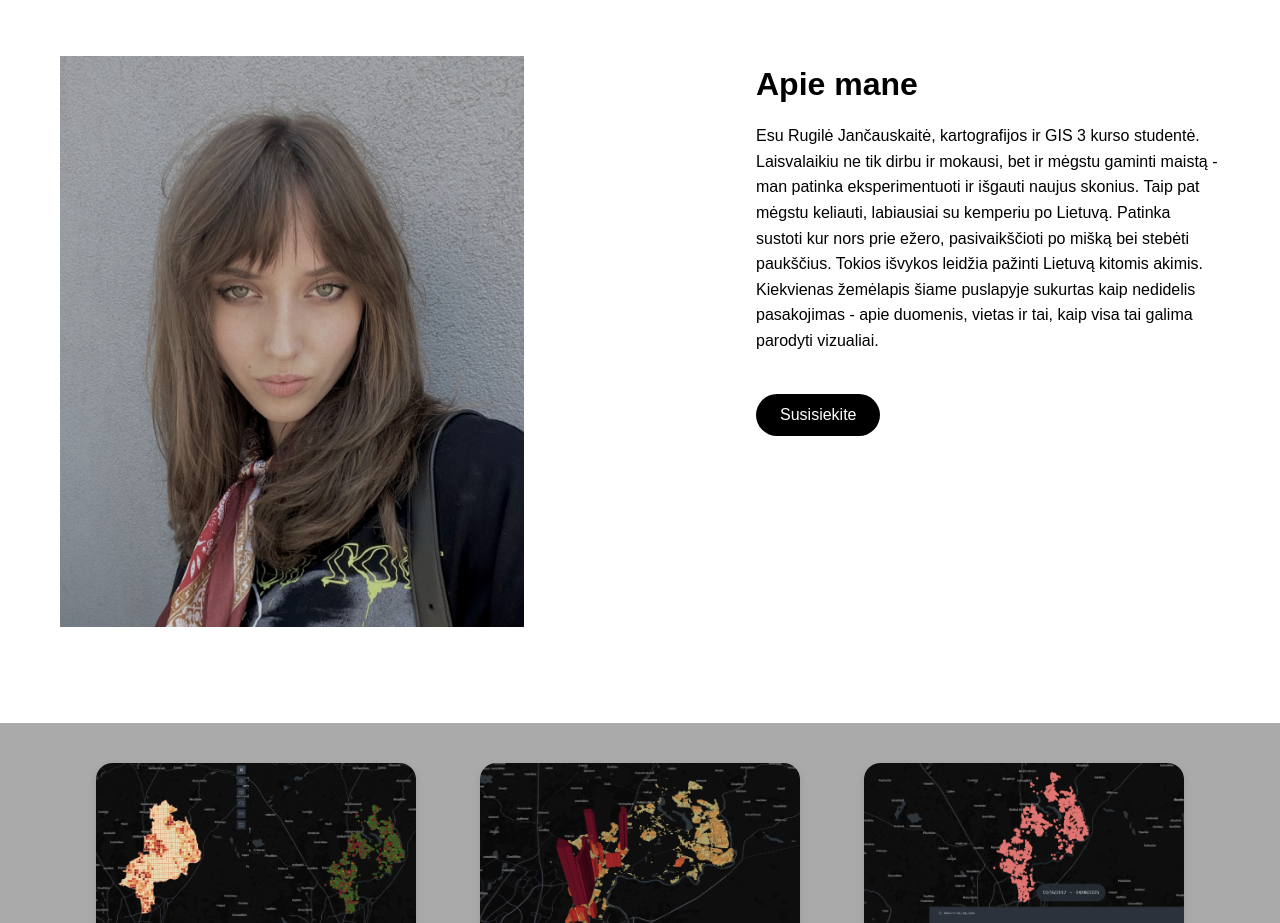
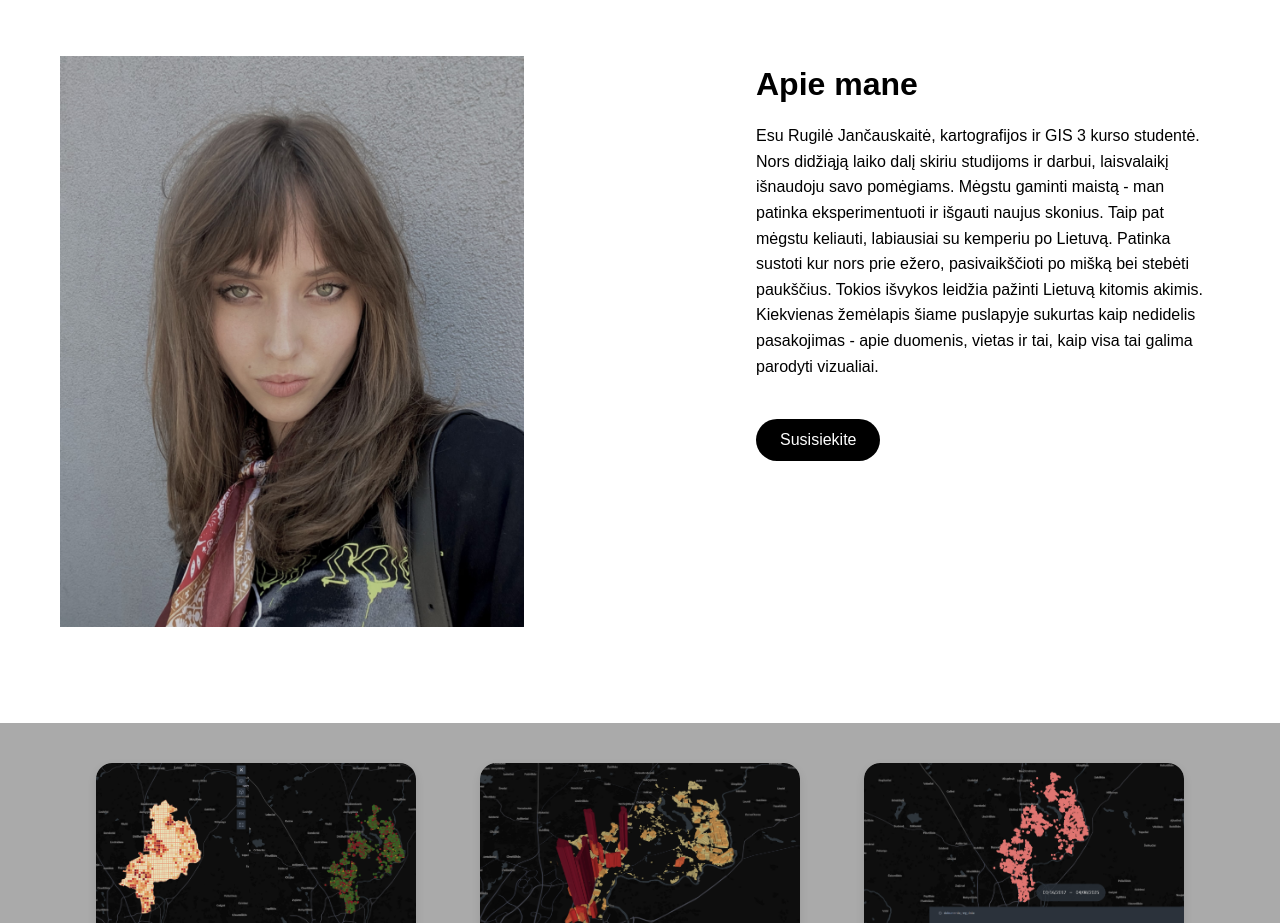
Before and after one commit to rugilejan/rugilejan.github.io, a plain HTML site: page index.html in a window 1280 px wide. Shown: the part 920-1843 px from the top of the page. Drawn offline with nearby package versions, Linux system fonts and the light colour scheme.

Commit message:
Atnaujinu svetainę

```diff
--- a/index.html
+++ b/index.html
@@ -39,7 +39,7 @@
       <div class="about-text">
         <h1>Apie mane</h1>
         <p>
-             Esu Rugilė Jančauskaitė, kartografijos ir GIS 3 kurso studentė. Laisvalaikiu ne tik dirbu ir mokausi, bet ir mėgstu gaminti maistą - man patinka eksperimentuoti ir išgauti naujus skonius.
+             Esu Rugilė Jančauskaitė, kartografijos ir GIS 3 kurso studentė. Nors didžiąją laiko dalį skiriu studijoms ir darbui, laisvalaikį išnaudoju savo pomėgiams. Mėgstu gaminti maistą - man patinka eksperimentuoti ir išgauti naujus skonius.
 Taip pat mėgstu keliauti, labiausiai su kemperiu po Lietuvą. Patinka sustoti kur nors prie ežero, pasivaikščioti po mišką bei stebėti paukščius. Tokios išvykos leidžia pažinti Lietuvą kitomis akimis.
 Kiekvienas žemėlapis šiame puslapyje sukurtas kaip nedidelis pasakojimas - apie duomenis, vietas ir tai, kaip visa tai galima parodyti vizualiai.
         </p>
```
